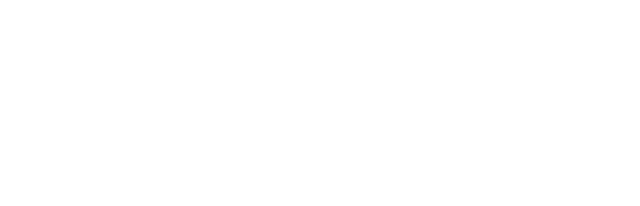
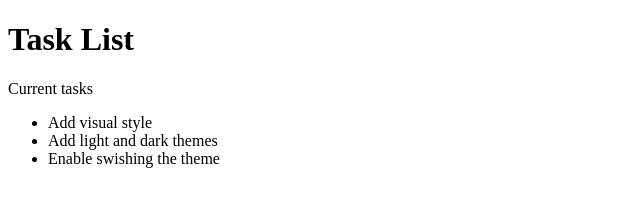
Before and after one commit to noelfoka/microsoft-web-developer, a plain HTML site: page index.html in a window 1280 px wide. Shown: the whole page, without its empty margins (0-640 px from the left). Drawn offline with Linux system fonts and the light colour scheme.

Commit message:
imple html file

```diff
--- a/index.html
+++ b/index.html
@@ -7,6 +7,12 @@
   <link rel="stylesheet" href="main.css">
 </head>
 <body>
-
+  <h1>Task List</h1>
+  <p id="msg">Current tasks</p>
+  <ul>
+    <li id="list">Add visual style</li>
+    <li id="list">Add light and dark themes</li>
+    <li>Enable swishing the theme</li>
+  </ul>
 </body>
 </html>
```
